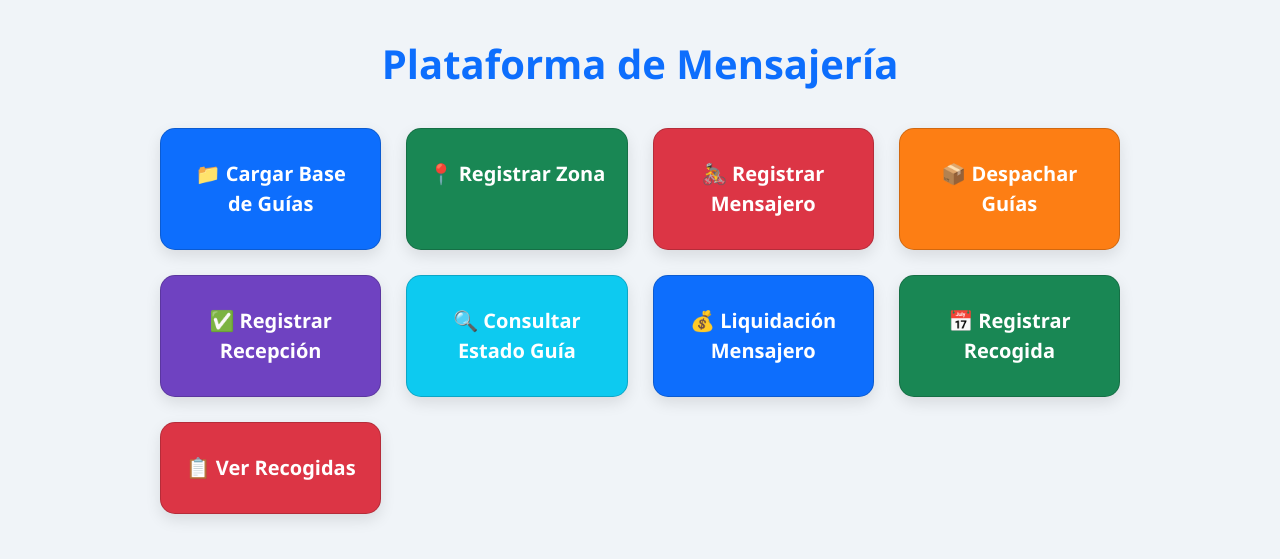
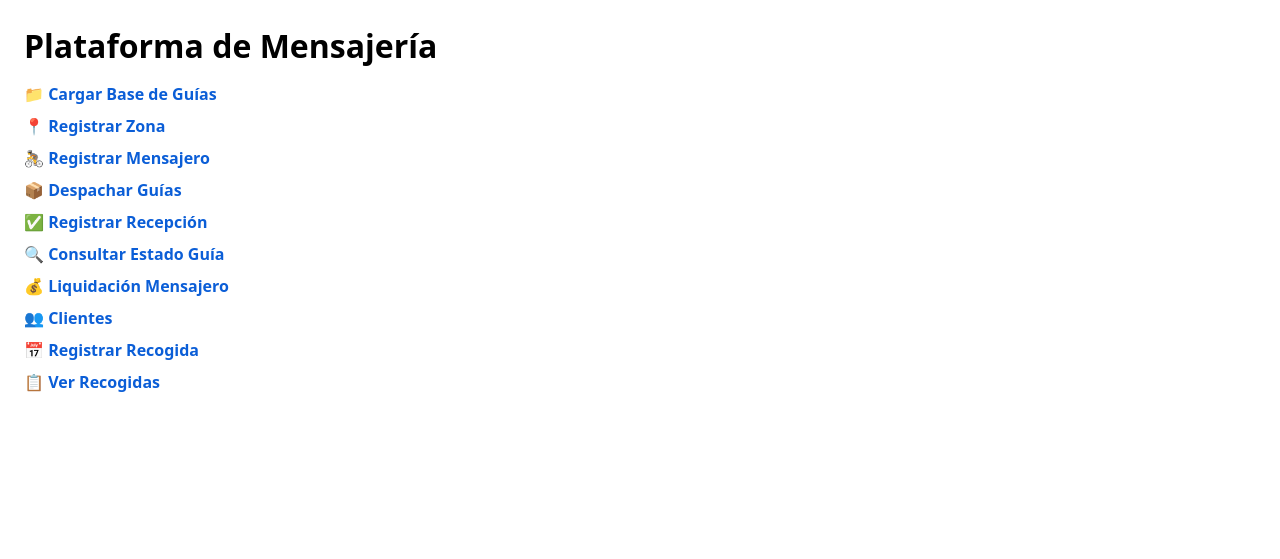
Before and after one commit to luisrobles062/mensajeria_plataf, a Flask app: page / in a window 1280 px wide. Shown: the top 559 px of the page. Run offline with Flask 3, Linux system fonts and the light colour scheme; parts of the project's set-up code (start-up, migrations or seed data) failed here and were passed over; some libraries are stand-ins or nearby versions.

Commit message:
Update index.html

```diff
--- a/templates/index.html
+++ b/templates/index.html
@@ -1,90 +1,35 @@
-<!DOCTYPE html>
+<!doctype html>
 <html lang="es">
 <head>
-  <meta charset="UTF-8" />
-  <meta name="viewport" content="width=device-width, initial-scale=1" />
-  <title>Menú Principal - Mensajería</title>
-  <link href="https://cdn.jsdelivr.net/npm/bootstrap@5.3.0/dist/css/bootstrap.min.css" rel="stylesheet" />
+  <meta charset="utf-8">
+  <title>Plataforma de Mensajería</title>
+  <meta name="viewport" content="width=device-width, initial-scale=1">
   <style>
-    body {
-      background: #f0f4f8;
-      font-family: 'Segoe UI', Tahoma, Geneva, Verdana, sans-serif;
-      padding: 40px 15px;
-    }
-    h1 {
-      text-align: center;
-      margin-bottom: 40px;
-      font-weight: 700;
-      color: #0d6efd;
-    }
-    .card {
-      border-radius: 15px;
-      box-shadow: 0 6px 15px rgba(0,0,0,0.1);
-      transition: transform 0.2s ease;
-      cursor: pointer;
-      color: white;
-    }
-    .card:hover {
-      transform: translateY(-8px);
-      box-shadow: 0 12px 24px rgba(0,0,0,0.15);
-    }
-    .card a {
-      text-decoration: none;
-      color: inherit;
-      display: block;
-      padding: 30px 20px;
-      font-weight: 600;
-      font-size: 1.25rem;
-      text-align: center;
-    }
-    .bg1 { background-color: #0d6efd; }
-    .bg2 { background-color: #198754; }
-    .bg3 { background-color: #dc3545; }
-    .bg4 { background-color: #fd7e14; }
-    .bg5 { background-color: #6f42c1; }
-    .bg6 { background-color: #0dcaf0; }
-
-    @media (min-width: 576px) {
-      .grid-container {
-        display: grid;
-        grid-template-columns: repeat(auto-fill, minmax(220px, 1fr));
-        gap: 25px;
-        max-width: 960px;
-        margin: 0 auto;
-      }
-    }
+    body { font-family: system-ui, -apple-system, Segoe UI, Roboto, sans-serif; margin: 24px; }
+    h1 { margin-bottom: 16px; }
+    ul { list-style: none; padding-left: 0; }
+    li { margin: 10px 0; }
+    a { text-decoration: none; color: #0b5ed7; font-weight: 600; }
+    a:hover { text-decoration: underline; }
   </style>
 </head>
 <body>
   <h1>Plataforma de Mensajería</h1>
-  <div class="grid-container">
-    <div class="card bg1">
-      <a href="{{ url_for('cargar_base') }}">📁 Cargar Base de Guías</a>
-    </div>
-    <div class="card bg2">
-      <a href="{{ url_for('registrar_zona') }}">📍 Registrar Zona</a>
-    </div>
-    <div class="card bg3">
-      <a href="{{ url_for('registrar_mensajero') }}">🚴 Registrar Mensajero</a>
-    </div>
-    <div class="card bg4">
-      <a href="{{ url_for('despachar_guias') }}">📦 Despachar Guías</a>
-    </div>
-    <div class="card bg5">
-      <a href="{{ url_for('registrar_recepcion') }}">✅ Registrar Recepción</a>
-    </div>
-    <div class="card bg6">
-      <a href="{{ url_for('consultar_estado') }}">🔍 Consultar Estado Guía</a>
-    </div>
-    <div class="card bg1">
-      <a href="{{ url_for('liquidacion') }}">💰 Liquidación Mensajero</a>
-    </div>
-    <div class="card bg2">
-      <a href="{{ url_for('registrar_recogida') }}">📅 Registrar Recogida</a>
-    </div>
-    <div class="card bg3">
-      <a href="{{ url_for('ver_recogidas') }}">📋 Ver Recogidas</a>
-    </div>
-  </div>
+
+  <ul>
+    <li>📁 <a href="{{ url_for('cargar_base') }}">Cargar Base de Guías</a></li>
+    <li>📍 <a href="{{ url_for('registrar_zona') }}">Registrar Zona</a></li>
+    <li>🚴 <a href="{{ url_for('registrar_mensajero') }}">Registrar Mensajero</a></li>
+    <li>📦 <a href="{{ url_for('despachar_guias') }}">Despachar Guías</a></li>
+    <li>✅ <a href="{{ url_for('registrar_recepcion') }}">Registrar Recepción</a></li>
+    <li>🔍 <a href="{{ url_for('consultar_estado') }}">Consultar Estado Guía</a></li>
+    <li>💰 <a href="{{ url_for('liquidacion') }}">Liquidación Mensajero</a></li>
+
+    <!-- 👇 NUEVO MENÚ -->
+    <li>👥 <a href="{{ url_for('clientes_view') }}">Clientes</a></li>
+
+    <li>📅 <a href="{{ url_for('registrar_recogida') }}">Registrar Recogida</a></li>
+    <li>📋 <a href="{{ url_for('ver_recogidas') }}">Ver Recogidas</a></li>
+  </ul>
 </body>
 </html>
```
